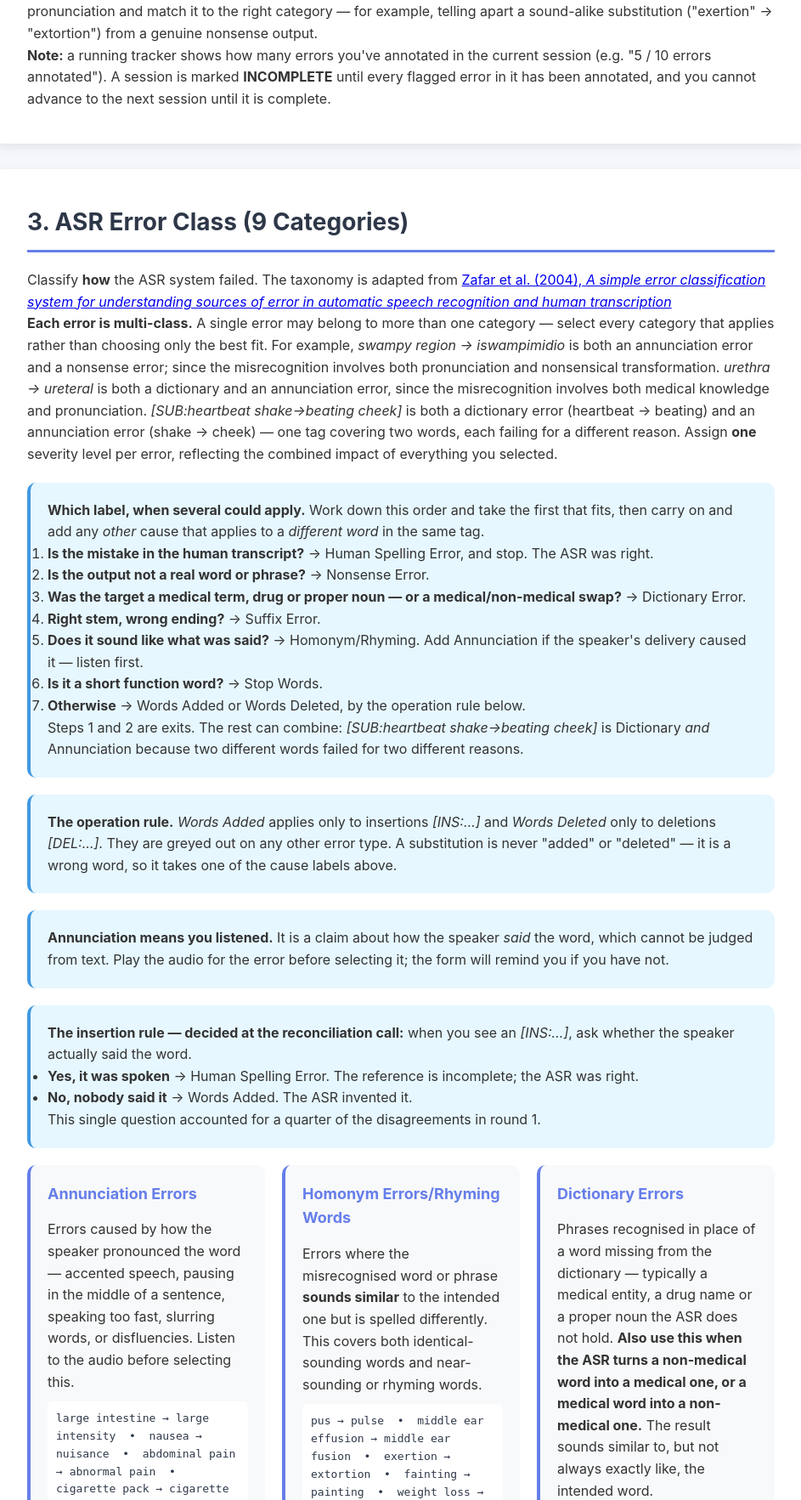
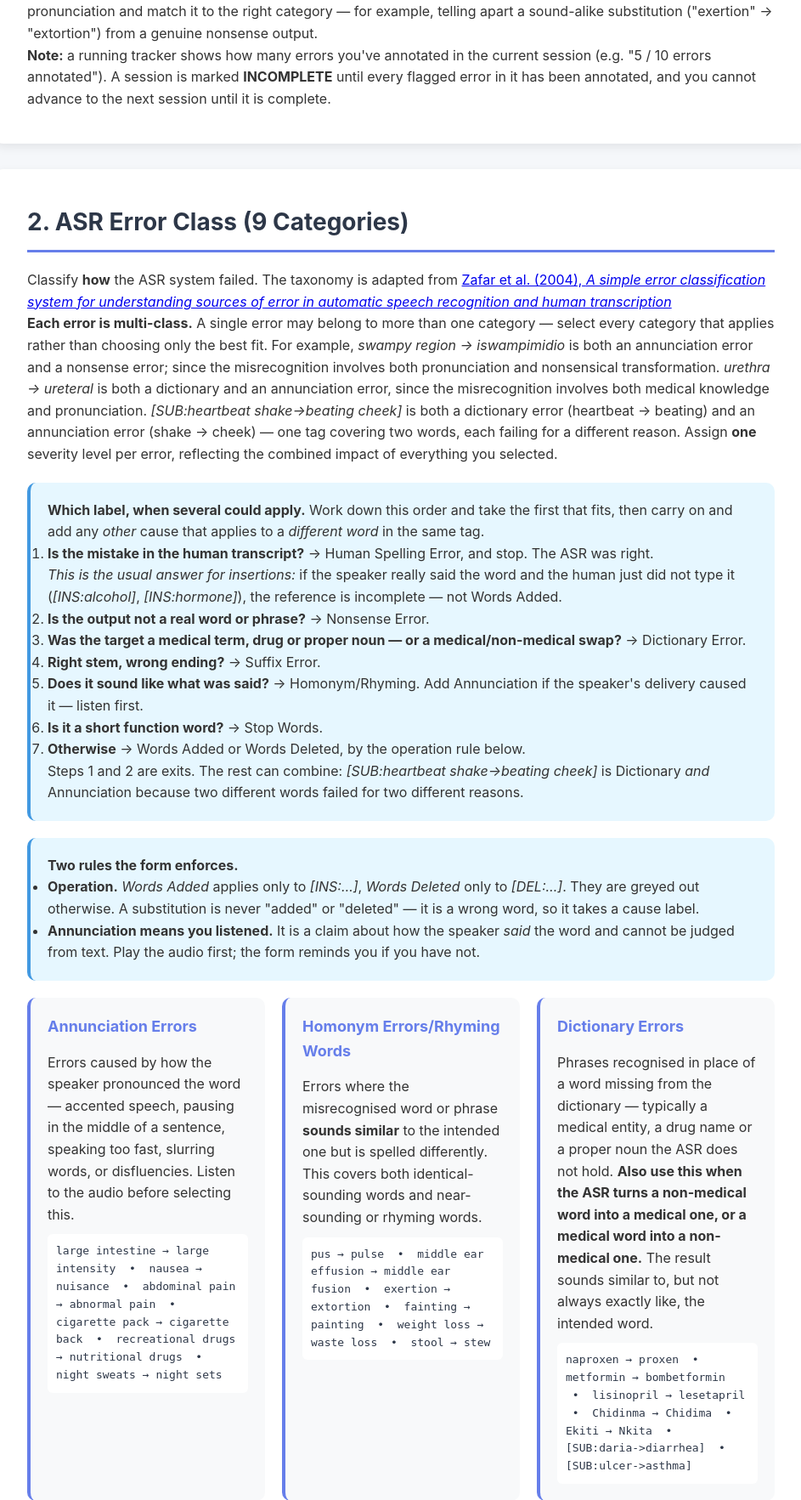
Before and after one commit to intron-innovation/medical-asr-safety-taxonomy, a Flask app: page /instructions in a window 1280 px wide. Shown: the part 937-2702 px from the top of the page at 85% size, without its empty margins (168-1111 px from the left). Run offline with Flask 3, Linux system fonts and the light colour scheme; the visitor is signed in with stand-in values (Sample User, id 1).

Commit message:
Fix guide examples that contradicted the operation rule; tidy the page
One worked example labelled [SUB:no chest pain->chest pain] as Words Deleted
and another called a truncated blood pressure a suffix error. Both would now be
greyed out by the form, so the guide was teaching what the interface refuses.
Replaced with four cases the reconciliation call actually settled, including
the compound one and the insertion that is really a gap in the reference.

Folded four stacked callouts into two and renumbered the sections, which had
skipped 2 since the error-types block was commented out.

Co-Authored-By: Claude Opus 5 <noreply@anthropic.com>

```diff
--- a/annotation_webapp/templates/instructions.html
+++ b/annotation_webapp/templates/instructions.html
@@ -152,7 +152,7 @@
 
     <!-- Section 2b: ASR Error Class -->
     <div class="section" id="error-class">
-        <h2>3. ASR Error Class (9 Categories)</h2>
+        <h2>2. ASR Error Class (9 Categories)</h2>
         <p>Classify <strong>how</strong> the ASR system failed. The taxonomy is adapted from
            <a href="https://pubmed.ncbi.nlm.nih.gov/15325329/" target="_blank" rel="noopener noreferrer">Zafar et al. (2004), <em>A simple error classification system for understanding sources of
            error in automatic speech recognition and human transcription</em></a></p>
@@ -168,7 +168,7 @@
             first that fits, then carry on and add any <em>other</em> cause that applies to a
             <em>different word</em> in the same tag.
             <ol>
-                <li><strong>Is the mistake in the human transcript?</strong> &rarr; Human Spelling Error, and stop. The ASR was right.</li>
+                <li><strong>Is the mistake in the human transcript?</strong> &rarr; Human Spelling Error, and stop. The ASR was right.<br><em>This is the usual answer for insertions:</em> if the speaker really said the word and the human just did not type it (<em>[INS:alcohol]</em>, <em>[INS:hormone]</em>), the reference is incomplete &mdash; not Words Added.</li>
                 <li><strong>Is the output not a real word or phrase?</strong> &rarr; Nonsense Error.</li>
                 <li><strong>Was the target a medical term, drug or proper noun &mdash; or a medical/non-medical swap?</strong> &rarr; Dictionary Error.</li>
                 <li><strong>Right stem, wrong ending?</strong> &rarr; Suffix Error.</li>
@@ -180,24 +180,15 @@
             is Dictionary <em>and</em> Annunciation because two different words failed for two different reasons.
         </div>
         <div class="tip-box">
-            <strong>The operation rule.</strong> <em>Words Added</em> applies only to insertions
-            <em>[INS:&hellip;]</em> and <em>Words Deleted</em> only to deletions <em>[DEL:&hellip;]</em>.
-            They are greyed out on any other error type. A substitution is never "added" or "deleted" &mdash;
-            it is a wrong word, so it takes one of the cause labels above.
-        </div>
-        <div class="tip-box">
-            <strong>Annunciation means you listened.</strong> It is a claim about how the speaker
-            <em>said</em> the word, which cannot be judged from text. Play the audio for the error
-            before selecting it; the form will remind you if you have not.
-        </div>
-        <div class="tip-box">
-            <strong>The insertion rule &mdash; decided at the reconciliation call:</strong> when you see an
-            <em>[INS:&hellip;]</em>, ask whether the speaker actually said the word.
+            <strong>Two rules the form enforces.</strong>
             <ul>
-                <li><strong>Yes, it was spoken</strong> &rarr; Human Spelling Error. The reference is incomplete; the ASR was right.</li>
-                <li><strong>No, nobody said it</strong> &rarr; Words Added. The ASR invented it.</li>
+                <li><strong>Operation.</strong> <em>Words Added</em> applies only to <em>[INS:&hellip;]</em>,
+                    <em>Words Deleted</em> only to <em>[DEL:&hellip;]</em>. They are greyed out otherwise.
+                    A substitution is never "added" or "deleted" &mdash; it is a wrong word, so it takes a cause label.</li>
+                <li><strong>Annunciation means you listened.</strong> It is a claim about how the speaker
+                    <em>said</em> the word and cannot be judged from text. Play the audio first;
+                    the form reminds you if you have not.</li>
             </ul>
-            This single question accounted for a quarter of the disagreements in round 1.
         </div>
         <div class="taxonomy-grid">
             <div class="taxonomy-card">
@@ -251,32 +242,37 @@
 
     <!-- Section 3: Examples -->
     <div class="section" id="examples">
-        <h2>4. Detailed Examples</h2>
+        <h2>3. Detailed Examples</h2>
 
-        <h3>Multi-Category Errors</h3>
+        <h3>Worked examples, as decided at the reconciliation call</h3>
         <div class="example-box">
-            <strong>Error:</strong> [SUB:naproxen 500mg->proxen]<br>
-            <strong>ASR Error Class:</strong> Dictionary Error<br>
-            <strong>Severity:</strong> Moderate - Missing dosage changes intent
+            <strong>Error:</strong> [SUB:ulcer-&gt;asthma]<br>
+            <strong>Error Class:</strong> Dictionary Error<br>
+            <strong>Severity:</strong> 3 &mdash; one diagnosis swapped for another
         </div>
 
         <div class="example-box">
-            <strong>Error:</strong> [SUB:no chest pain->chest pain]<br>
-            <strong>ASR Error Class:</strong> Words Deleted<br>
-            <strong>Severity:</strong> Severe - Reverses symptom status
+            <strong>Error:</strong> [SUB:irregularities-&gt;regularities]<br>
+            <strong>Error Class:</strong> Annunciation Error<br>
+            <strong>Severity:</strong> 3 &mdash; the negation flips, so the meaning reverses
         </div>
 
         <div class="example-box">
-            <strong>Error:</strong> [SUB:120/80->120/8]<br>
-            <strong>Context:</strong> "BP is ___"<br>
-            <strong>ASR Error Class:</strong> Suffix Errors<br>
-            <strong>Severity:</strong> Severe - Incorrect vital sign
+            <strong>Error:</strong> [INS:alcohol]<br>
+            <strong>Error Class:</strong> Human Spelling Error &mdash; <em>not</em> Words Added<br>
+            <strong>Severity:</strong> 1 &mdash; the patient said it twice; the human typed it once
+        </div>
+
+        <div class="example-box">
+            <strong>Error:</strong> [SUB:heartbeat shake-&gt;beating cheek]<br>
+            <strong>Error Class:</strong> Dictionary Error <em>and</em> Annunciation Error<br>
+            <strong>Severity:</strong> 3 &mdash; two words, two different causes, in one tag
         </div>
     </div>
 
     <!-- Section 4: Workflow -->
     <div class="section" id="workflow">
-        <h2>5. Annotation Workflow</h2>
+        <h2>4. Annotation Workflow</h2>
         <ol class="workflow-steps-vertical">
             <!--<li><strong>Load Data:</strong> Upload your JSON file in the annotation interface</li>-->
             <li><strong>Read:</strong> Review the human transcript (left) to understand context</li>
@@ -292,7 +288,7 @@
 
     <!-- Section 5: Severity -->
     <div class="section" id="severity">
-        <h2>6. Severity Guidelines</h2>
+        <h2>5. Severity Guidelines</h2>
         <div class="severity-scale">
             <div class="severity-level level-1">
                 <div class="severity-number">1</div>
@@ -324,7 +320,7 @@
 
     <!-- Section 6: Best Practices -->
     <div class="section" id="bestpractices">
-        <h2>7. Best Practices</h2>
+        <h2>6. Best Practices</h2>
         <div class="tip-box">
             <strong>💡 Tips for Accuracy:</strong>
             <ul>
@@ -347,7 +343,7 @@
 
     <!-- Section 7: FAQ -->
     <div class="section" id="faq">
-        <h2>8. FAQ</h2>
+        <h2>7. FAQ</h2>
 
         <h3>Q: Can an error have multiple categories?</h3>
         <p><strong>A:</strong> YES! Select all applicable categories. Many errors span multiple dimensions.</p>
```
